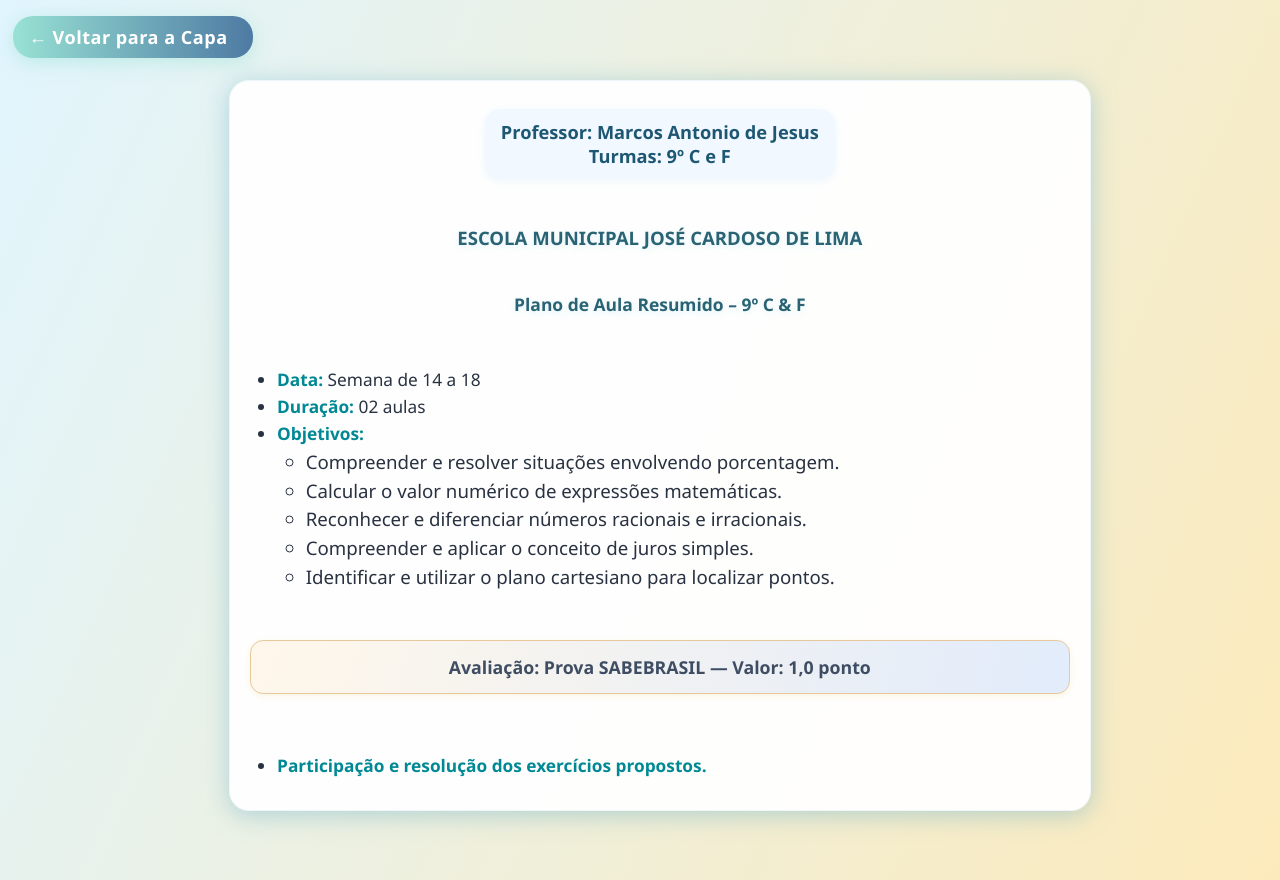
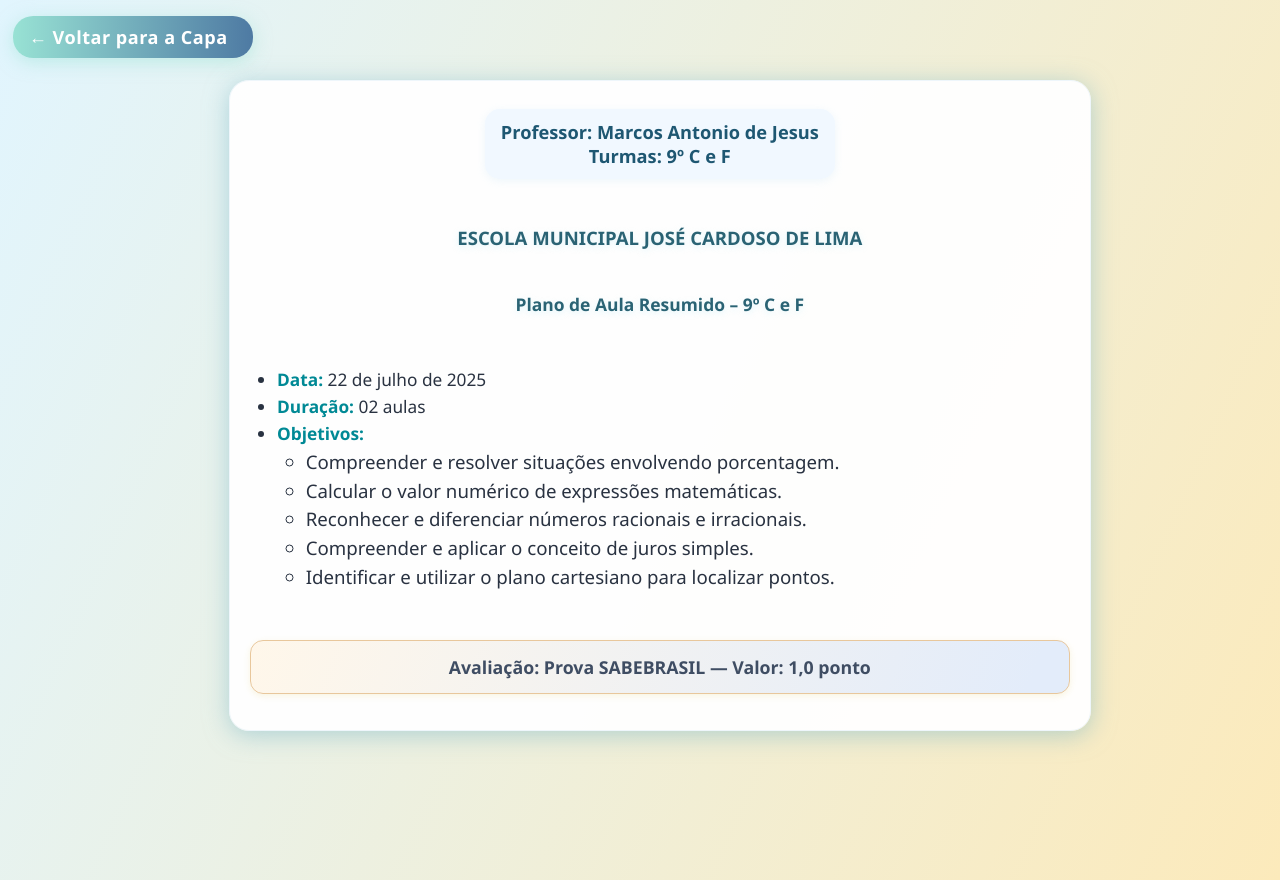
Before and after one commit to marcospriscolem/agenda2025, a plain HTML site: page plano9.html in a window 1280 px wide. Drawn offline with Linux system fonts and the light colour scheme.

Commit message:
Update plano9.html

```diff
--- a/plano9.html
+++ b/plano9.html
@@ -149,10 +149,10 @@
       </div>
 
       <h1>ESCOLA MUNICIPAL JOSÉ CARDOSO DE LIMA</h1>
-      <h2>Plano de Aula Resumido – 9º C &amp; F</h2>
+      <h2>Plano de Aula Resumido – 9º C e F</h2>
 
       <ul>
-        <li><span class="label-destaque">Data:</span> Semana de 14 a 18</li>
+        <li><span class="label-destaque">Data:</span> 22 de julho de 2025</li>
         <li><span class="label-destaque">Duração:</span> 02 aulas</li>
         <li><span class="label-destaque">Objetivos:</span>
           <ul>
@@ -167,12 +167,7 @@
 
       <div class="avaliacao">
         <span>Avaliação: <b>Prova SABEBRASIL</b> — Valor: <b>1,0 ponto</b></span>
-      </div>
 
-      <ul>
-        <li><span class="label-destaque">Participação e resolução dos exercícios propostos.</span></li>
-      </ul>
-    </div>
   </div>
 </body>
 </html>
```
